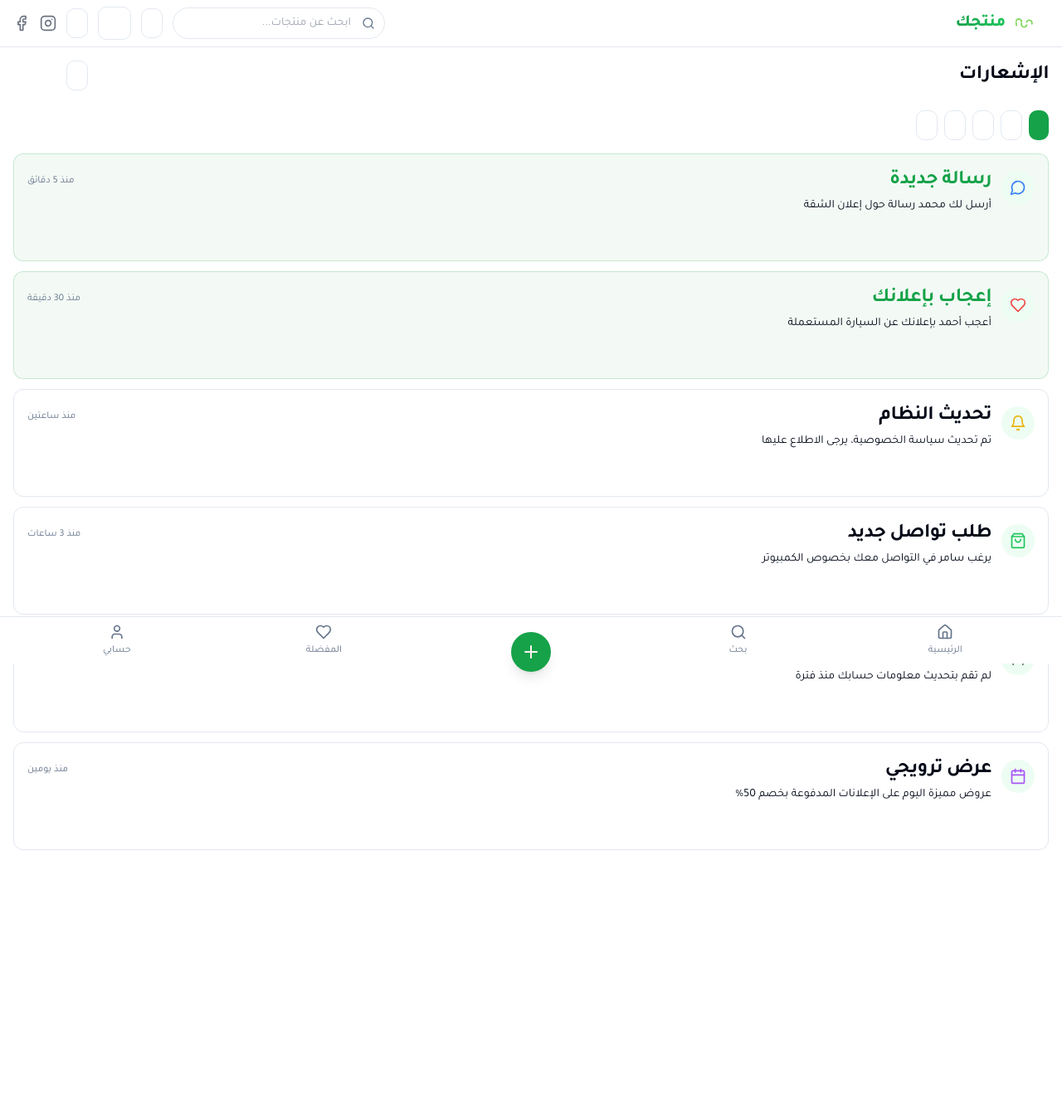
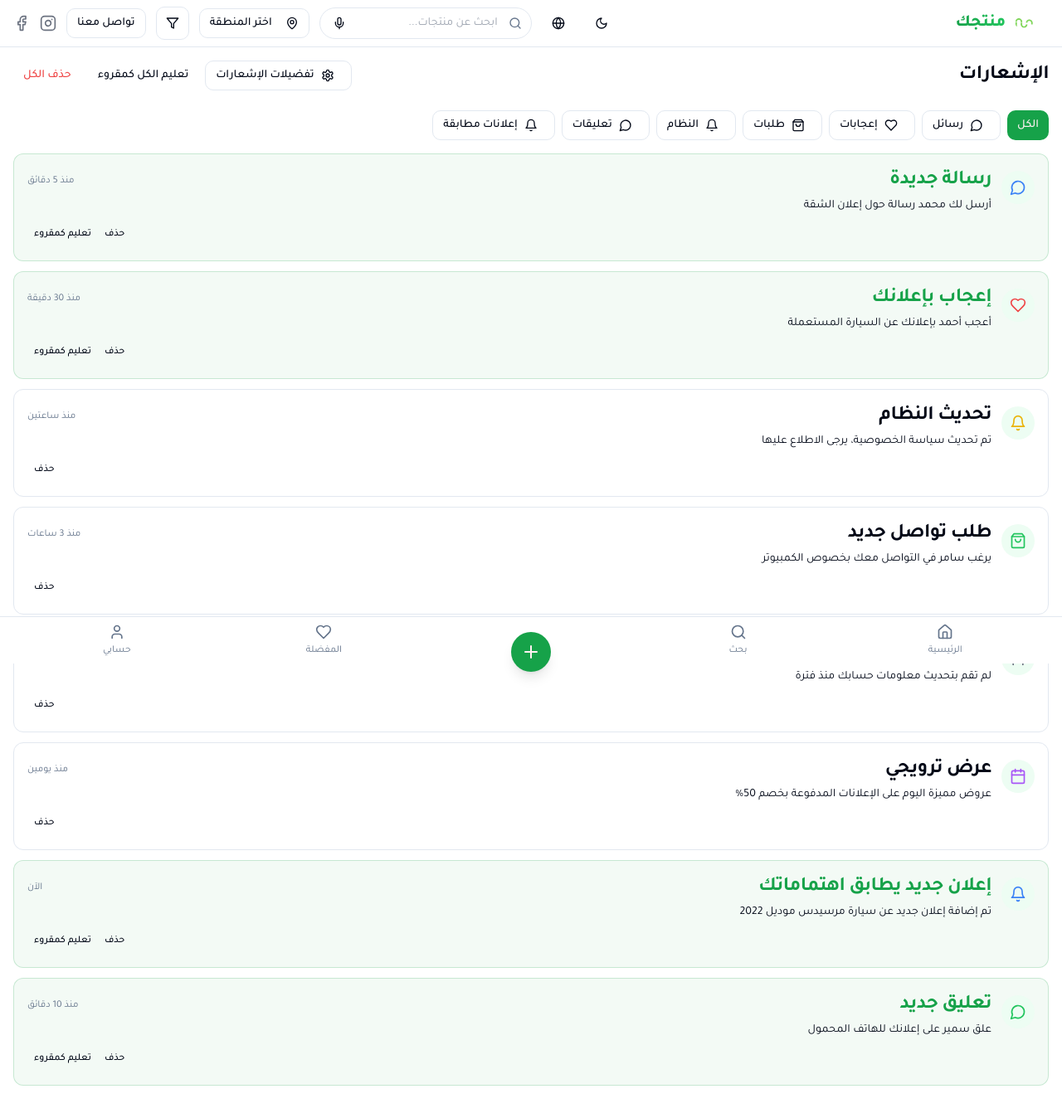
Before and after one commit to mntgk/mntgk-12, a React (Vite) app: page /notifications in a window 1280 px wide. Shown: the top 1348 px of the page at 83% size. Before the commit the page ends 1121 px from the top, so only its background shows below. Built offline with nearby package versions, Linux system fonts and the light colour scheme.

Commit message:
Implement notifications and alerts
This commit implements a notification system for new ads matching user preferences, and notifies users about messages, comments, and ad interactions.  The UI is reverted to its previous state.

```diff
--- a/src/components/ui/button.tsx
+++ b/src/components/ui/button.tsx
@@ -72,7 +72,9 @@ const Button = React.forwardRef<HTMLButtonElement, ButtonProps>(
         ref={ref}
         onClick={handleClick}
         {...props}
-      />
+      >
+        {children}
+      </Comp>
     )
   }
 )
--- a/src/pages/Notifications.tsx
+++ b/src/pages/Notifications.tsx
@@ -91,6 +91,31 @@ const notificationsData = [
     read: true,
     icon: <Calendar className="h-5 w-5 text-purple-500" />
   },
+  // إضافة إشعارات جديدة للإعلانات التي تطابق تفضيلات المستخدم
+  {
+    id: 7,
+    type: "ads",
+    title: { ar: "إعلان جديد يطابق اهتماماتك", en: "New Ad Matching Your Interests" },
+    content: {
+      ar: "تم إضافة إعلان جديد عن سيارة مرسيدس موديل 2022",
+      en: "A new Mercedes 2022 model car ad was added"
+    },
+    time: { ar: "الآن", en: "Just now" },
+    read: false,
+    icon: <Bell className="h-5 w-5 text-blue-500" />
+  },
+  {
+    id: 8,
+    type: "comment",
+    title: { ar: "تعليق جديد", en: "New Comment" },
+    content: {
+      ar: "علق سمير على إعلانك للهاتف المحمول",
+      en: "Samir commented on your mobile phone listing"
+    },
+    time: { ar: "منذ 10 دقائق", en: "10 minutes ago" },
+    read: false,
+    icon: <MessageCircle className="h-5 w-5 text-green-500" />
+  }
 ];
 
 const Notifications = () => {
@@ -104,7 +129,9 @@ const Notifications = () => {
     system: true,
     orders: true,
     newListings: true,
-    events: true
+    events: true,
+    comments: true,
+    adsMatching: true
   });
 
   const markAllAsRead = () => {
@@ -146,7 +173,9 @@ const Notifications = () => {
       system: {ar: "تحديثات النظام", en: "System Updates"},
       orders: {ar: "طلبات التواصل", en: "Contact Requests"},
       newListings: {ar: "الإعلانات الجديدة", en: "New Listings"},
-      events: {ar: "العروض والفعاليات", en: "Offers & Events"}
+      events: {ar: "العروض والفعاليات", en: "Offers & Events"},
+      comments: {ar: "التعليقات", en: "Comments"},
+      adsMatching: {ar: "الإعلانات المطابقة للاهتمامات", en: "Ads Matching Interests"}
     };
     return names[key]?.[lang] || key;
   };
@@ -231,6 +260,20 @@ const Notifications = () => {
                       onCheckedChange={() => toggleNotificationPreference('events')}
                     />
                   </div>
+                  <div className="flex items-center justify-between">
+                    <span>{language === 'ar' ? 'التعليقات' : 'Comments'}</span>
+                    <Switch
+                      checked={preferences.comments}
+                      onCheckedChange={() => toggleNotificationPreference('comments')}
+                    />
+                  </div>
+                  <div className="flex items-center justify-between">
+                    <span>{language === 'ar' ? 'الإعلانات المطابقة للاهتمامات' : 'Ads Matching Interests'}</span>
+                    <Switch
+                      checked={preferences.adsMatching}
+                      onCheckedChange={() => toggleNotificationPreference('adsMatching')}
+                    />
+                  </div>
                 </div>
               </SheetContent>
             </Sheet>
@@ -298,6 +341,22 @@ const Notifications = () => {
           >
             <Bell className="h-4 w-4 mr-2" />
             {language === 'ar' ? 'النظام' : 'System'}
+          </Button>
+          <Button
+            variant={filters.includes('comment') ? "default" : "outline"}
+            size="sm"
+            onClick={() => filterNotifications('comment')}
+          >
+            <MessageCircle className="h-4 w-4 mr-2" />
+            {language === 'ar' ? 'تعليقات' : 'Comments'}
+          </Button>
+          <Button
+            variant={filters.includes('ads') ? "default" : "outline"}
+            size="sm"
+            onClick={() => filterNotifications('ads')}
+          >
+            <Bell className="h-4 w-4 mr-2" />
+            {language === 'ar' ? 'إعلانات مطابقة' : 'Matching Ads'}
           </Button>
         </div>
 
```
